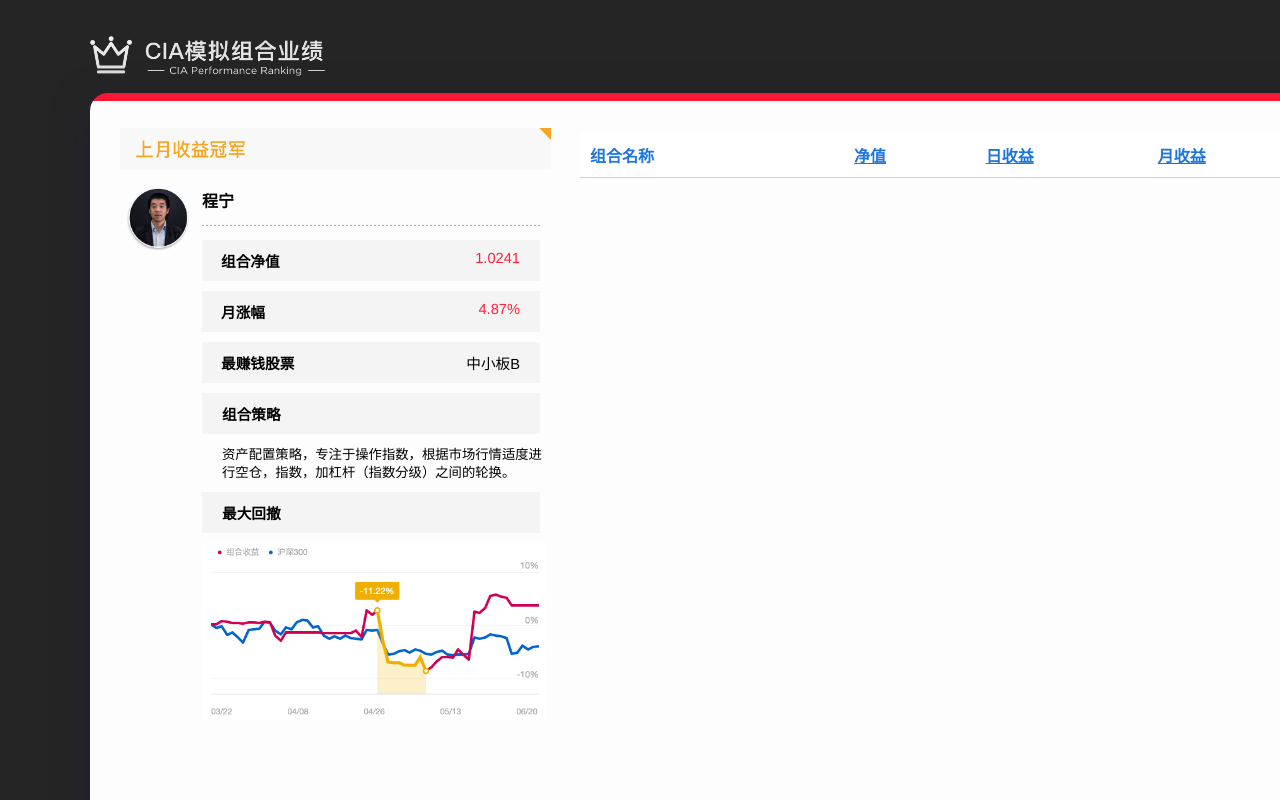
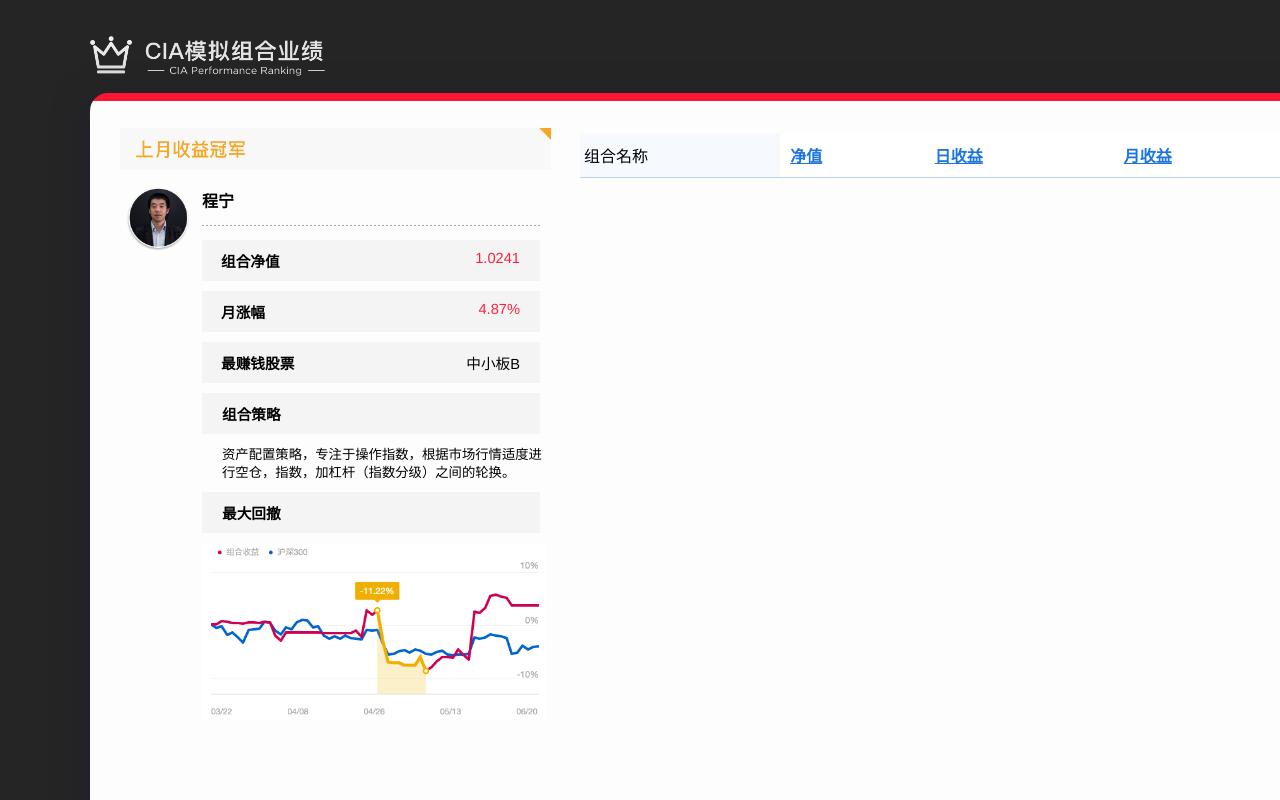
Before and after one commit to thfundcia/xqrank, a plain HTML site: page client/index.html in a window 1280 px wide. Shown: the top 800 px of the page. Drawn offline with nearby package versions, Linux system fonts and the light colour scheme; no server answers.

Commit message:
组合名称bug修正

```diff
--- a/client/css/css.css
+++ b/client/css/css.css
@@ -181,11 +181,12 @@ table {
 
 .zebra td {
     border-left: 0px solid #97C7FF;
-    border-top: 1px solid #B5D4F8;
+    border-top: 0px solid #B5D4F8;
     border-right: 0px solid #97C7FF;
     border-bottom: 1px solid #B5D4F8;
     padding: 4px;
     text-align: left;
+    color: #;
 }
 
 .zebra th, .zebra th:hover {
@@ -197,6 +198,10 @@ table {
 	font-weight:bold;
 	font-size: 12pt;
 }
+
+
+
+
 
 .zebra tbody tr:nth-child(even) {
     background: #FFFFFF !important;
--- a/client/index.html
+++ b/client/index.html
@@ -92,7 +92,7 @@
 									<th id ="index_sharp"><a href="#">夏普指数</a></th>
 								</tr>-->
 								<tr>
-									<th colspan="2" style="width:22%">组合名称</th>
+									<td colspan="2" style="width:22% color:#fffff" >组合名称</th>
 									<th id ="net_value"><a href="#">净值</a></th>
 									<th id ="income_d"><a href="#">日收益</a></th>
 									<th id ="income_m"><a href="#">月收益</a></th>
```
